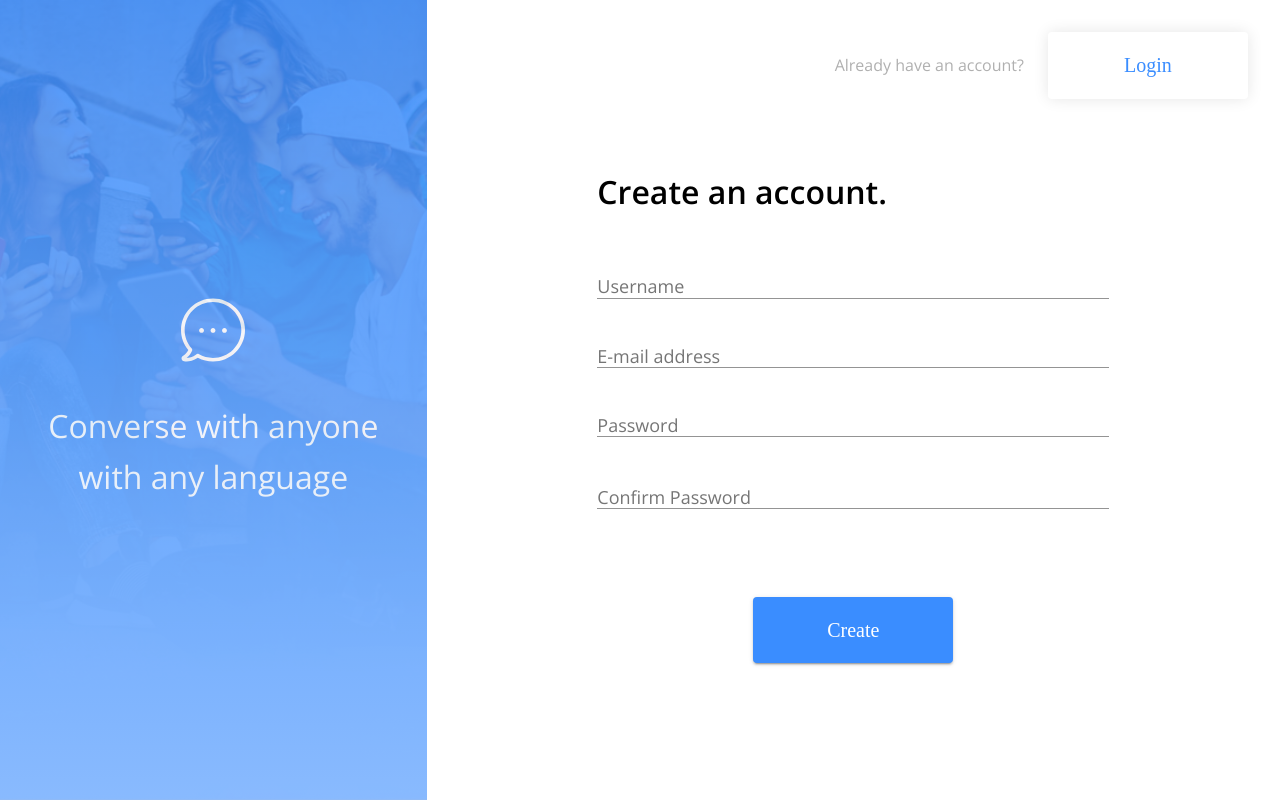
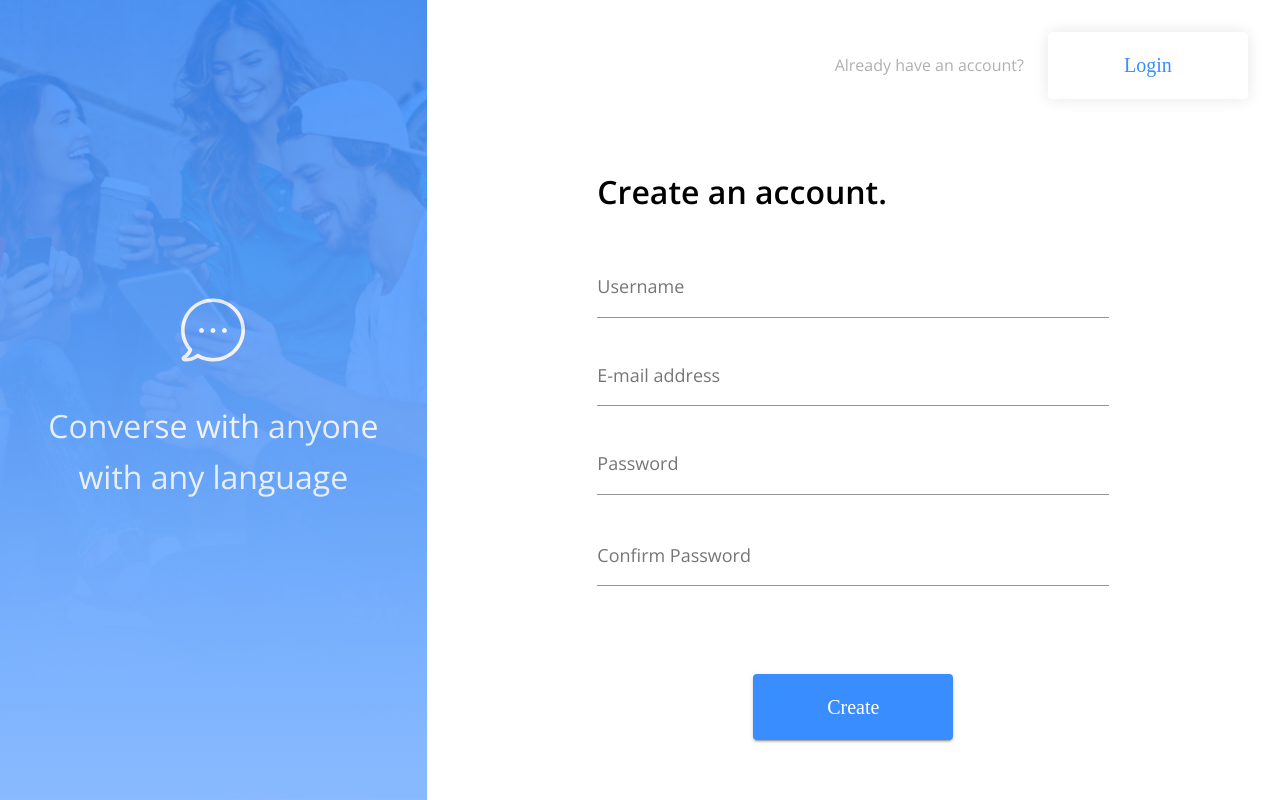
Before and after one commit to Nevin-Chen/messenger-8526, a React (Create React App) app in the folder client/: page / in a window 1280 px wide. Built offline with nearby package versions, Linux system fonts and the light colour scheme; no server answers.

Commit message:
updates marginfor input fields

```diff
--- a/client/src/themes/theme.js
+++ b/client/src/themes/theme.js
@@ -45,6 +45,7 @@ export const theme = createTheme({
     MuiInput: {
       input: {
         fontWeight: "bold",
+        marginTop: '1.2rem'
       },
     },
     MuiFormLabel: {
```
